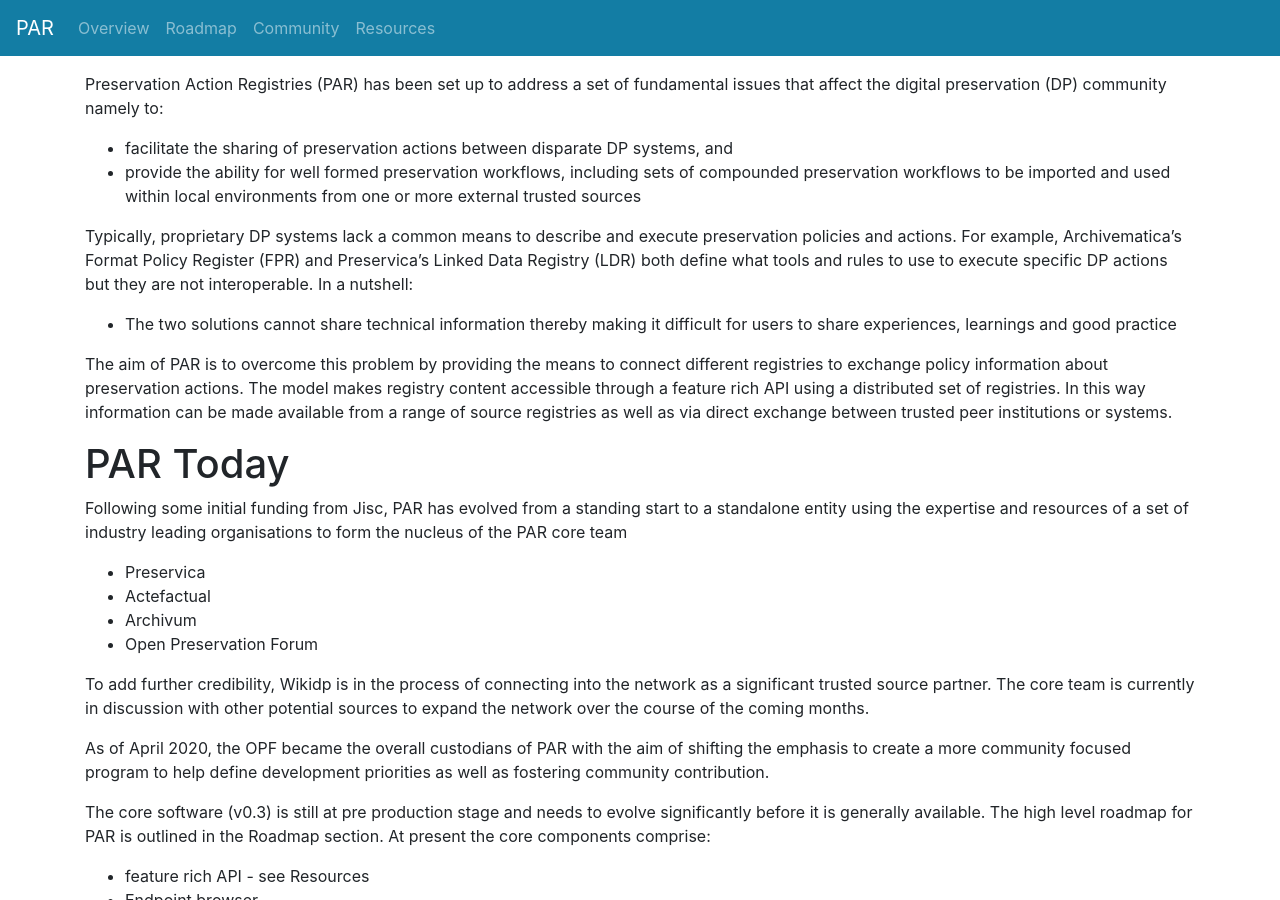
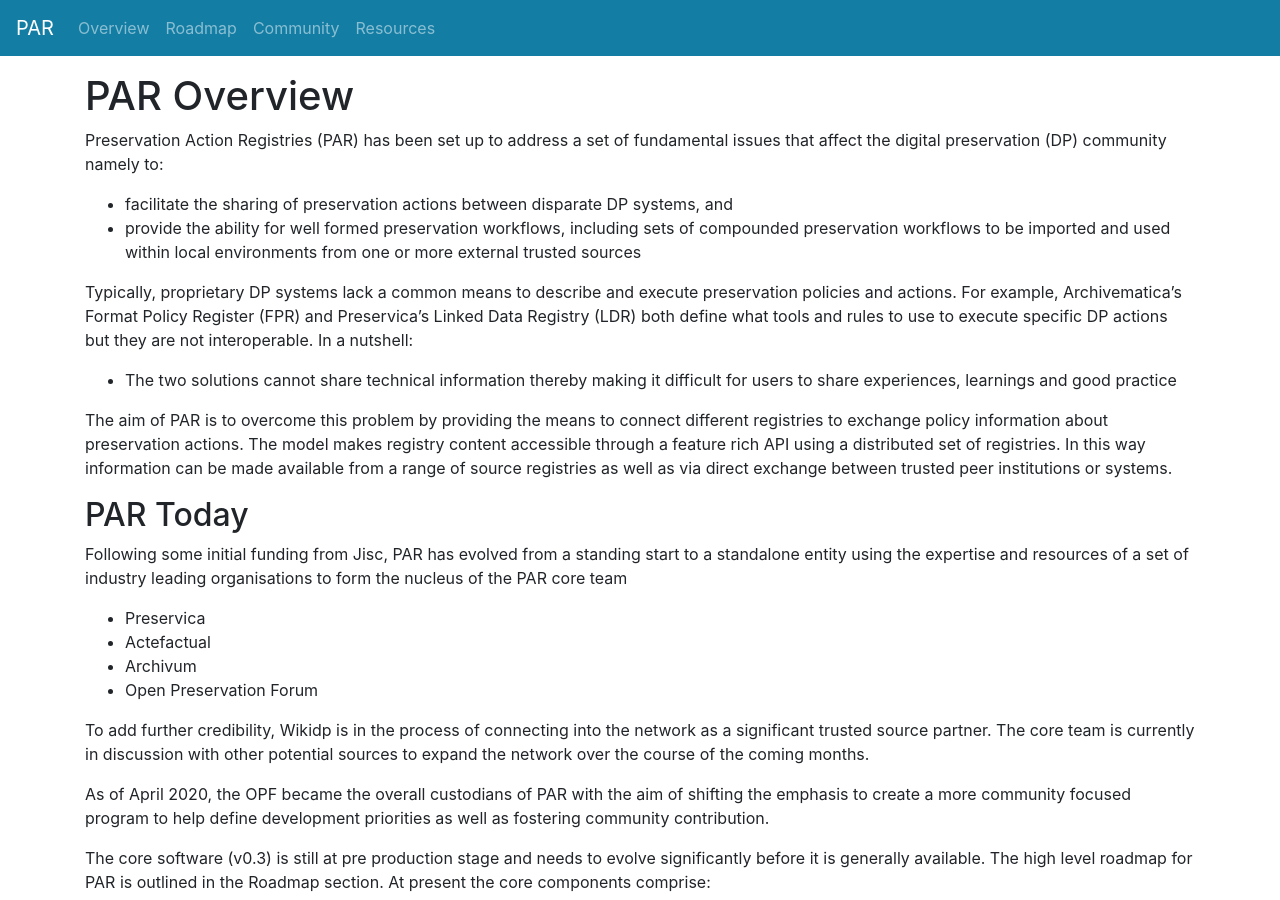
Before and after one commit to openpreserve/par, a Jekyll site: the page built from docs/index.md, in a window 1280 px wide and 900 px high. Built offline with Jekyll 4.4.1, drawn with Linux system fonts in a browser that asks for light colours.

Commit message:
Update index.md

```diff
--- a/docs/index.md
+++ b/docs/index.md
@@ -2,6 +2,8 @@
 layout: page
 title: Overview
 ---
+
+# PAR Overview
 Preservation Action Registries (PAR) has been set up to address a set of fundamental issues that affect the digital preservation (DP) community namely to:
 
 * facilitate the sharing of preservation actions between disparate DP systems, and
@@ -13,7 +15,7 @@
 
 The aim of PAR is to overcome this problem by providing the means to connect different registries to exchange policy information about preservation actions. The model makes registry content accessible through a feature rich API using a distributed set of registries. In this way information can be made available from a range of source registries as well as via direct exchange between trusted peer institutions or systems.
 
-# PAR Today
+## PAR Today
 Following some initial funding from Jisc, PAR has evolved from a standing start to a standalone entity using the expertise and resources of a set of industry leading organisations to form the nucleus of the PAR core team
 
 * Preservica
@@ -31,7 +33,7 @@
 * Endpoint browser
 * Prototype implementation spanning Preservica, Achivematica and Arkivum DP systems
 
-# The PAR Vision
+## The PAR Vision
 The PAR vision is based on the establishment of a set of trusted sources that would provide the catalyst for information and good practice sharing across a set of proprietary Digital Preservation systems as well as the wider community. The end user would be able to determine the best / most appropriate preservation action sequences to fulfill their needs and have the opportunity to review, select or discard those options. Trusted sources could comprise:
 
 * Vendor systems
```
